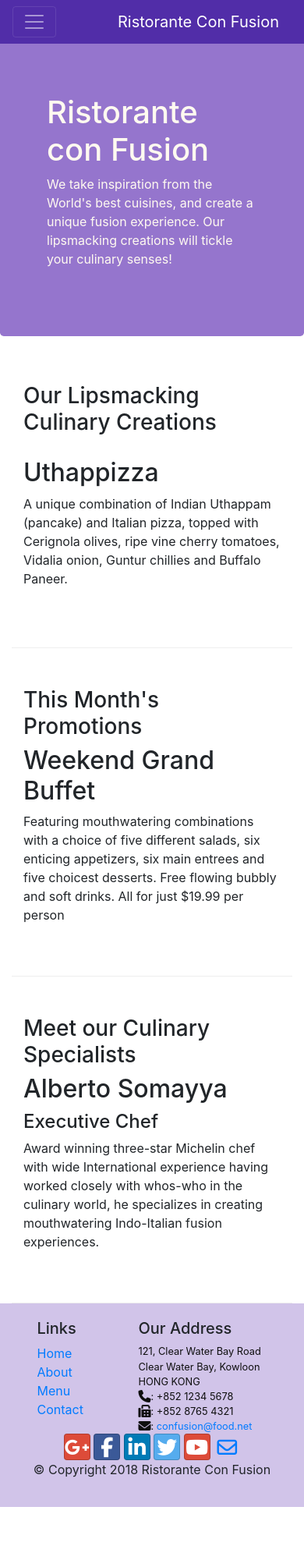
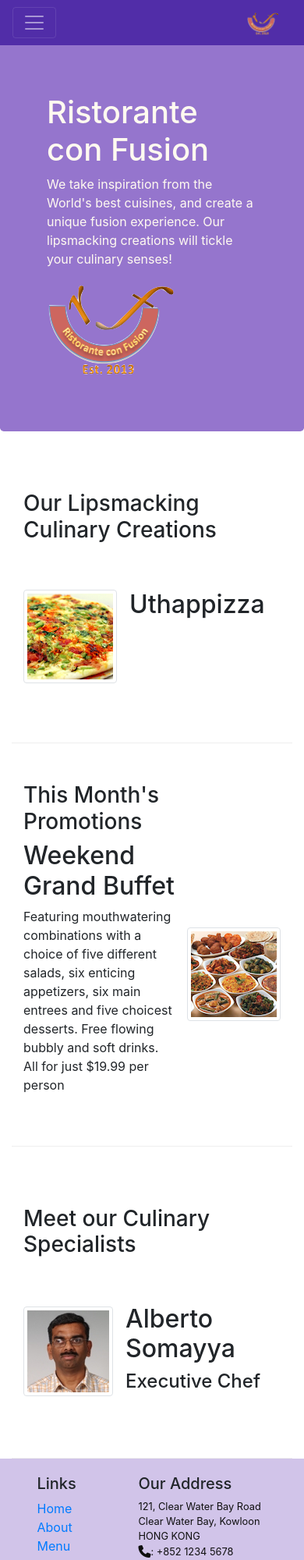
Before and after one commit to EmaanAhmeed/bootstrap-test, a website: page index.html in a window 390 px wide. Shown: the top 2000 px of the page at 78% size. Before the commit the page ends 1932 px from the top, so only its background shows below. Drawn offline with nearby package versions, Linux system fonts and the light colour scheme.

Commit message:
Images and Media

```diff
--- a/index.html
+++ b/index.html
@@ -21,7 +21,7 @@
             <button class="navbar-toggler" type="button" data-toggle="collapse" data-target="#Navbar">
                 <span class="navbar-toggler-icon"></span>
             </button>
-           <a class="navbar-brand" href="#">Ristorante Con Fusion</a>
+           <a class="navbar-brand" href="#"><img src="img/logo.png" height="30" width="41"></a>
            <div class="collapse navbar-collapse" id="Navbar">
            <ul class="navbar-nav mr-auto">
             <li class="nav-item active"><a class="nav-link" href="#"><span class="fa fa-home fa-lg"></span> Home</a></li>
@@ -39,7 +39,8 @@
               <h1>Ristorante con Fusion</h1>
                  <p>We take inspiration from the World's best cuisines, and create a unique fusion experience. Our lipsmacking creations will tickle your culinary senses!</p>
                 </div>
-                <div class="col-12 col-sm">
+                <div class="col-12 col-sm align-self-center">
+                    <img src="img/logo.png" class="img-fluid">
                 </div>
             </div>
         </div>
@@ -51,8 +52,17 @@
                 <h3>Our Lipsmacking Culinary Creations</h3>
             </div>
             <div class="col col-sm order-sm-first col-md">
-                <h2>Uthappizza</h2>
-                <p>A unique combination of Indian Uthappam (pancake) and Italian pizza, topped with Cerignola olives, ripe vine cherry tomatoes, Vidalia onion, Guntur chillies and Buffalo Paneer.</p>
+                <div class="media">
+                    <img class="d-flex mr-3 img-thumbnail align-self-center"
+                            src="img/uthappizza.png" alt="Uthappizza">
+                    <div class="media-body">
+                        <h2 class="mt-0">Uthappizza</h2>
+                        <p class="d-none d-sm-block">A unique combination of Indian Uthappam (pancake) and
+                            Italian pizza, topped with Cerignola olives, ripe vine
+                            cherry tomatoes, Vidalia onion, Guntur chillies and
+                            Buffalo Paneer.</p>
+                    </div>
+                </div>
             </div>
         </div>
 
@@ -62,8 +72,16 @@
                 <h3>This Month's Promotions</h3>
             </div>
             <div class="col col-sm col-md">
-                <h2>Weekend Grand Buffet</h2>
-                <p>Featuring mouthwatering combinations with a choice of five different salads, six enticing appetizers, six main entrees and five choicest desserts. Free flowing bubbly and soft drinks. All for just $19.99 per person </p>
+                <div class="media">
+                    <div class="media-body">
+                        <h2>Weekend Grand Buffet</h2>
+                        <p>Featuring mouthwatering combinations with a choice of five different salads, six enticing appetizers, six main entrees and five choicest desserts. Free flowing bubbly and soft drinks. All for just $19.99 per person </p>
+                    </div>
+                    <img class="d-flex ml-3 img-thumbnail align-self-center"
+                            src="img/buffet.png" alt="Weekend Grand Buffet">
+
+                </div>
+
             </div>
         </div>
 
@@ -72,9 +90,19 @@
                 <h3>Meet our Culinary Specialists</h3>
             </div>
             <div  class="col col-sm order-sm-first col-md">
-                <h2>Alberto Somayya</h2>
-                <h4>Executive Chef</h4>
-                <p>Award winning three-star Michelin chef with wide International experience having worked closely with whos-who in the culinary world, he specializes in creating mouthwatering Indo-Italian fusion experiences. </p>
+                <div class="media">
+                    <img class="d-flex mr-3 img-thumbnail align-self-center"
+                            src="img/alberto.png" alt="Alberto Somayya">
+                    <div class="media-body">
+                        <h2 class="mt-0">Alberto Somayya</h2>
+                        <h4>Executive Chef</h4>
+                        <p class="d-none d-sm-block">Award winning three-star Michelin chef with wide
+                            International experience having worked closely with
+                            whos-who in the culinary world, he specializes in
+                            creating mouthwatering Indo-Italian fusion experiences.
+                            </p>
+                    </div>
+                </div>
             </div>
         </div>
     </div>
```
Also changed, not shown: aboutus.html (+3 -2 lines), contactus.html (+3 -2 lines), img/alberto.png (added), img/buffet.png (added), img/logo.png (added), img/uthappizza.png (added), 1 other file.
